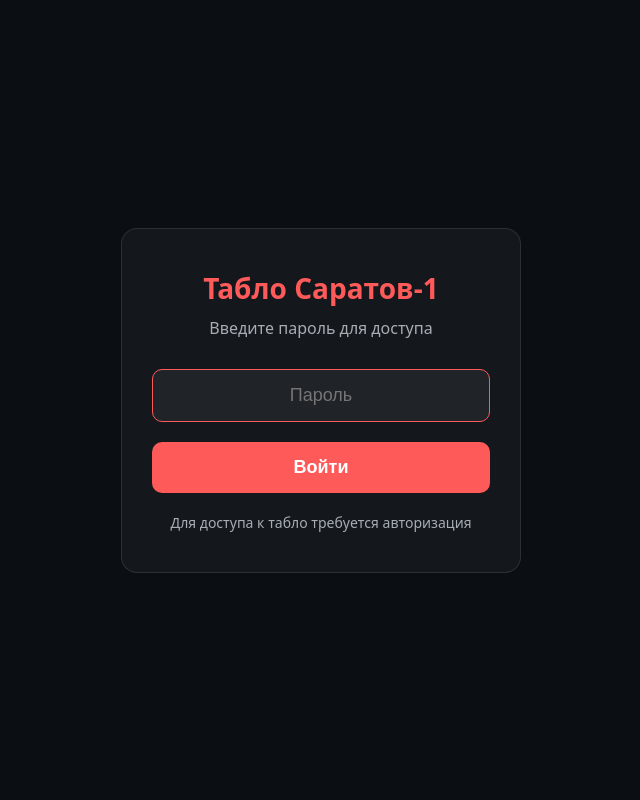
After one commit to TsvetkovNikita/rzhd-schedule, a Flask app: template templates/login.html in a window 1280 px wide. The commit adds this page. Shown: the whole page, without its empty margins (319-959 px from the left). Run offline with Flask 3, Linux system fonts and the light colour scheme; the template is opened without the code that fills it, so the values that code supplies are empty; parts of the project's set-up code (start-up, migrations or seed data) failed here and were passed over.

Commit message:
экран логина и пароль добавились. Доьавилось дерьмецо

```diff
--- a/app.py
+++ b/app.py
@@ -1,19 +1,43 @@
 from __future__ import annotations
 
-from flask import Flask, render_template
+from flask import Flask, render_template, request, redirect, url_for, session, flash
 from config import cfg
-from auth import require_auth
+from auth import require_auth, AuthManager
 from cache import cache_manager
 
 app = Flask(__name__)
+app.secret_key = 'your-secret-key-here'  # Для сессий
 
 
 @app.before_request
 def before_request():
     """Логирование запросов"""
-    from auth import AuthManager
     client_ip = AuthManager.get_client_ip()
     app.logger.info(f"Request from {client_ip} to {request.path}")
+
+
+@app.route('/login', methods=['GET', 'POST'])
+def login():
+    """Страница входа с простой авторизацией"""
+    if not cfg.simple_auth_enable:
+        return redirect(url_for('index'))
+
+    if request.method == 'POST':
+        password = request.form.get('password', '')
+        if AuthManager.check_simple_auth(password):
+            session['authenticated'] = True
+            return redirect(url_for('index'))
+        else:
+            flash('Неверный пароль', 'error')
+
+    return render_template('login.html')
+
+
+@app.route('/logout')
+def logout():
+    """Выход из системы"""
+    session.pop('authenticated', None)
+    return redirect(url_for('login'))
 
 
 @app.get("/")
@@ -32,6 +56,7 @@ def index() -> str:
         tz_name=cfg.display_timezone,
         max_rows=cfg.max_rows,
         refresh_seconds=cfg.refresh_seconds,
+        simple_auth_enabled=cfg.simple_auth_enable,
     )
 
 
--- a/auth.py
+++ b/auth.py
@@ -3,7 +3,7 @@ from __future__ import annotations
 import ipaddress
 from functools import wraps
 from typing import Callable, List
-from flask import request, Response, abort
+from flask import request, Response, abort, session, redirect, url_for
 from config import cfg
 
 
@@ -54,16 +54,30 @@ class AuthManager:
             return True
         return token in cfg.token_auth_tokens
 
+    @staticmethod
+    def check_simple_auth(password: str) -> bool:
+        """Проверка простой авторизации по паролю"""
+        if not cfg.simple_auth_enable:
+            return True
+        return password == cfg.simple_auth_password
+
 
 def require_auth(f: Callable):
     """Декоратор для защиты маршрутов"""
 
     @wraps(f)
     def decorated(*args, **kwargs):
+        # Для простой авторизации проверяем сессию
+        if cfg.simple_auth_enable:
+            if session.get('authenticated'):
+                return f(*args, **kwargs)
+            else:
+                return redirect(url_for('login'))
+
         auth_manager = AuthManager()
         client_ip = auth_manager.get_client_ip()
 
-        # Проверка IP
+        # Проверка IP (если простая авторизация отключена)
         if not auth_manager.check_ip_allowed(client_ip):
             abort(403, description="IP address not allowed")
 
--- a/config.py
+++ b/config.py
@@ -52,6 +52,11 @@ class Config:
         self.token_auth_enable = security.get("token_auth", {}).get("enable", False)
         self.token_auth_tokens = security.get("token_auth", {}).get("tokens", [])
 
+        # Простая авторизация
+        simple_auth = security.get("simple_auth", {})
+        self.simple_auth_enable = simple_auth.get("enable", False)
+        self.simple_auth_password = simple_auth.get("password", "")
+
     @property
     def display_timezone(self) -> str:
         """Возвращает временную зону для отображения"""
--- /dev/null
+++ b/templates/login.html
@@ -0,0 +1,135 @@
+<!doctype html>
+<html lang="ru">
+<head>
+  <meta charset="utf-8"/>
+  <meta name="viewport" content="width=device-width, initial-scale=1"/>
+  <title>Вход — Табло Саратов-1</title>
+  <style>
+    :root {
+      --bg: #0b0f14;
+      --text: #e6edf3;
+      --muted: rgba(230, 237, 243, .70);
+      --border: rgba(255, 255, 255, .10);
+      --panel: rgba(255, 255, 255, .04);
+      --accent: rgba(255, 90, 90, 1);
+    }
+
+    body {
+      margin: 0;
+      padding: 0;
+      background: var(--bg);
+      color: var(--text);
+      font-family: system-ui, -apple-system, Segoe UI, Roboto, Arial, sans-serif;
+      min-height: 100vh;
+      display: flex;
+      align-items: center;
+      justify-content: center;
+    }
+
+    .login-container {
+      width: 100%;
+      max-width: 400px;
+      padding: 20px;
+    }
+
+    .login-box {
+      background: var(--panel);
+      border: 1px solid var(--border);
+      border-radius: 16px;
+      padding: 40px 30px;
+      text-align: center;
+    }
+
+    .title {
+      font-size: 28px;
+      font-weight: 900;
+      margin-bottom: 10px;
+      color: var(--accent);
+    }
+
+    .subtitle {
+      color: var(--muted);
+      margin-bottom: 30px;
+      font-size: 16px;
+    }
+
+    .password-input {
+      width: 100%;
+      padding: 15px;
+      background: rgba(255, 255, 255, .05);
+      border: 1px solid var(--border);
+      border-radius: 10px;
+      color: var(--text);
+      font-size: 18px;
+      margin-bottom: 20px;
+      box-sizing: border-box;
+      text-align: center;
+    }
+
+    .password-input:focus {
+      outline: none;
+      border-color: var(--accent);
+    }
+
+    .submit-btn {
+      background: var(--accent);
+      color: white;
+      border: none;
+      border-radius: 10px;
+      padding: 15px 30px;
+      font-size: 18px;
+      font-weight: bold;
+      cursor: pointer;
+      width: 100%;
+      transition: opacity 0.2s;
+    }
+
+    .submit-btn:hover {
+      opacity: 0.9;
+    }
+
+    .error-message {
+      color: #ff6b6b;
+      margin-top: 15px;
+      font-size: 14px;
+    }
+
+    .info {
+      margin-top: 20px;
+      color: var(--muted);
+      font-size: 14px;
+    }
+  </style>
+</head>
+<body>
+  <div class="login-container">
+    <div class="login-box">
+      <div class="title">Табло Саратов-1</div>
+      <div class="subtitle">Введите пароль для доступа</div>
+
+      <form method="POST" action="/login">
+        <input type="password"
+               name="password"
+               class="password-input"
+               placeholder="Пароль"
+               required
+               autofocus>
+
+        <button type="submit" class="submit-btn">Войти</button>
+
+        {% with messages = get_flashed_messages(with_categories=true) %}
+          {% if messages %}
+            {% for category, message in messages %}
+              <div class="error-message">{{ message }}</div>
+            {% endfor %}
+          {% endif %}
+        {% endwith %}
+      </form>
+
+      <div class="info">
+        Для доступа к табло требуется авторизация
+      </div>
+    </div>
+  </div>
+</body>
+</html>
```
Also changed, not shown: static/style.css (+60 -0 lines), templates/index.html (+42 -1 lines).
